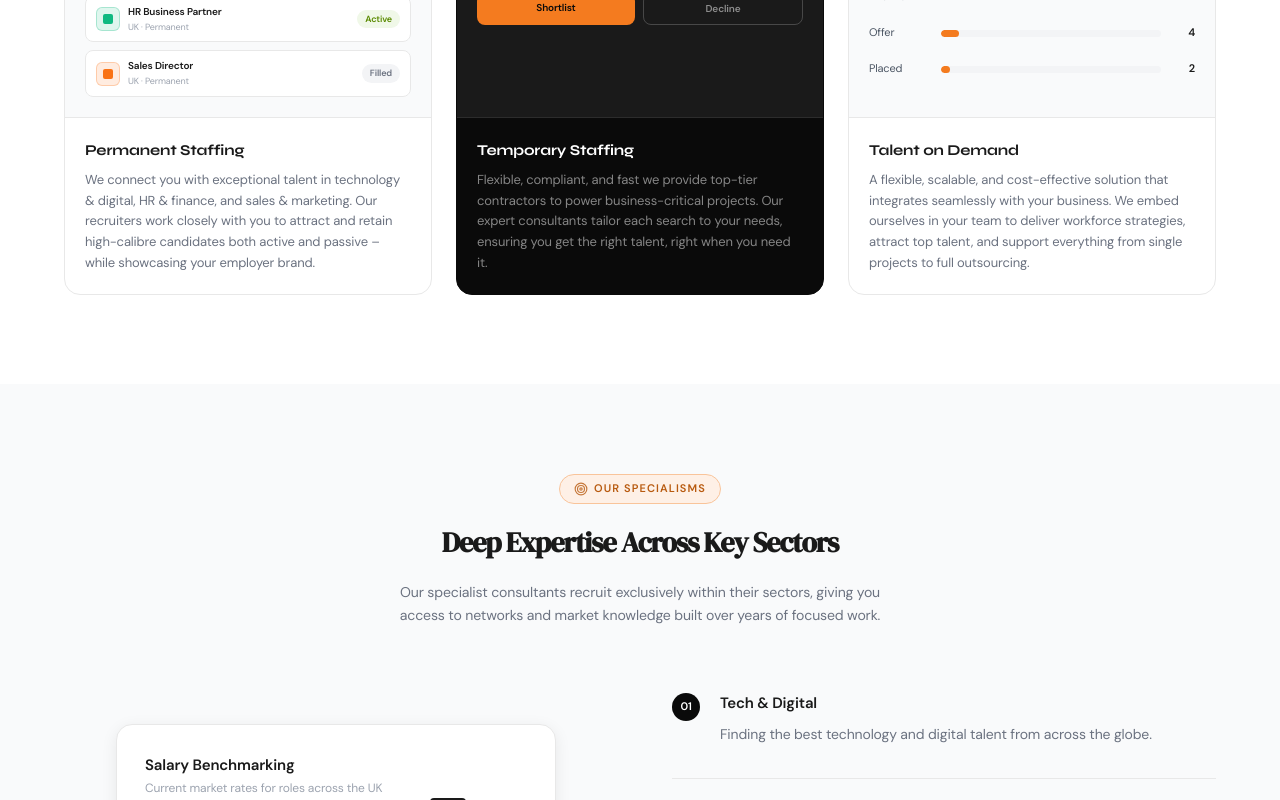
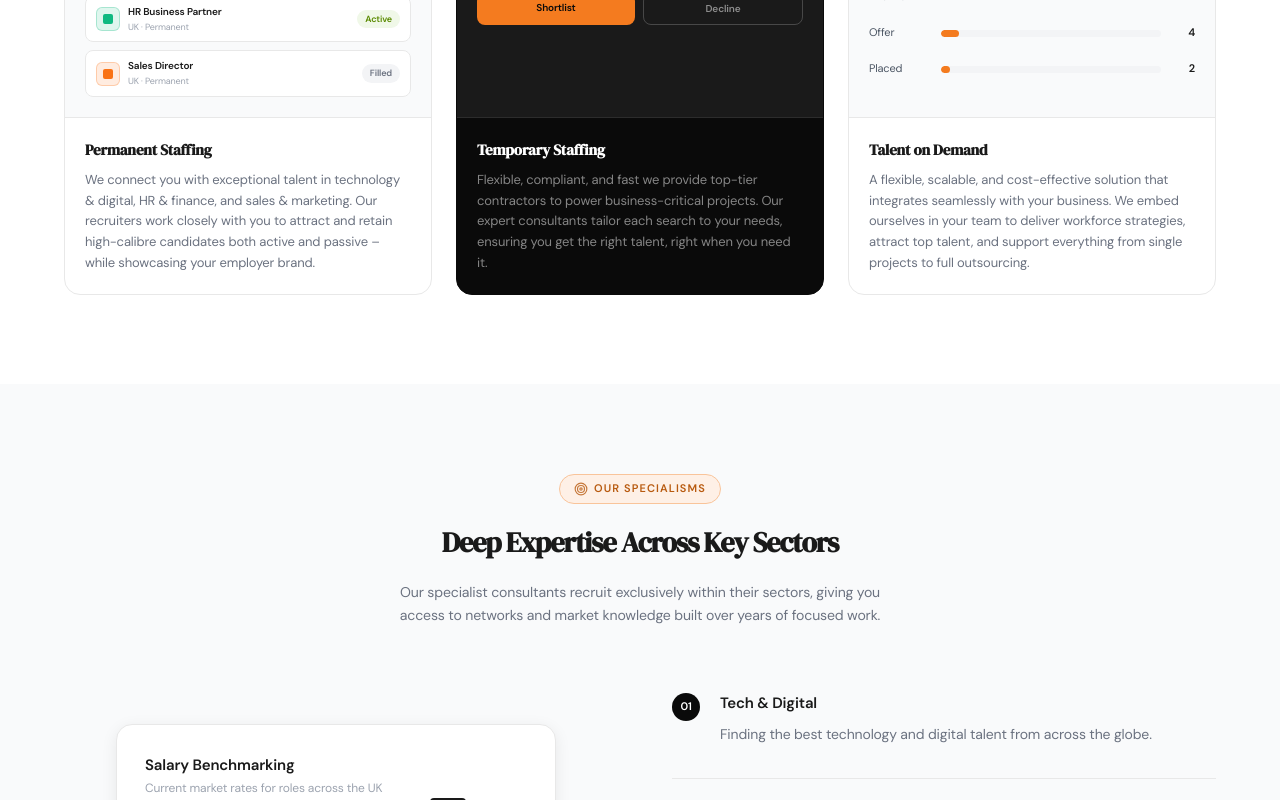
Before and after one commit to const-ahmed/VIVO, a React (Vite) app: page / in a window 1280 px wide. Shown: the part 1440-2240 px from the top of the page. Built offline with nearby package versions, Linux system fonts and the light colour scheme.

Commit message:
remove old Syne font

```diff
--- a/src/index.css
+++ b/src/index.css
@@ -29,7 +29,7 @@
   --radius-xl: 16px;
   --radius-full: 9999px;
   --font: 'DM Sans', system-ui, -apple-system, sans-serif;
-  --font-heading: 'Syne', system-ui, sans-serif;
+  --font-heading: 'DM Serif Display', Georgia, serif;
   --font-display: 'DM Serif Display', Georgia, serif;
   --shadow-sm: 0 1px 3px rgba(0,0,0,0.08), 0 1px 2px rgba(0,0,0,0.04);
   --shadow-md: 0 4px 16px rgba(0,0,0,0.08);
```
